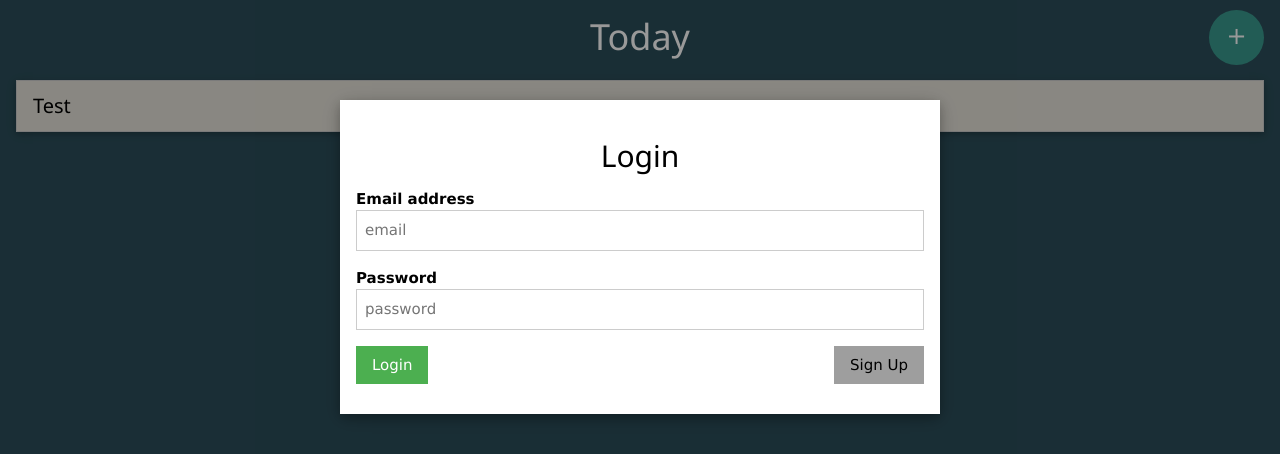
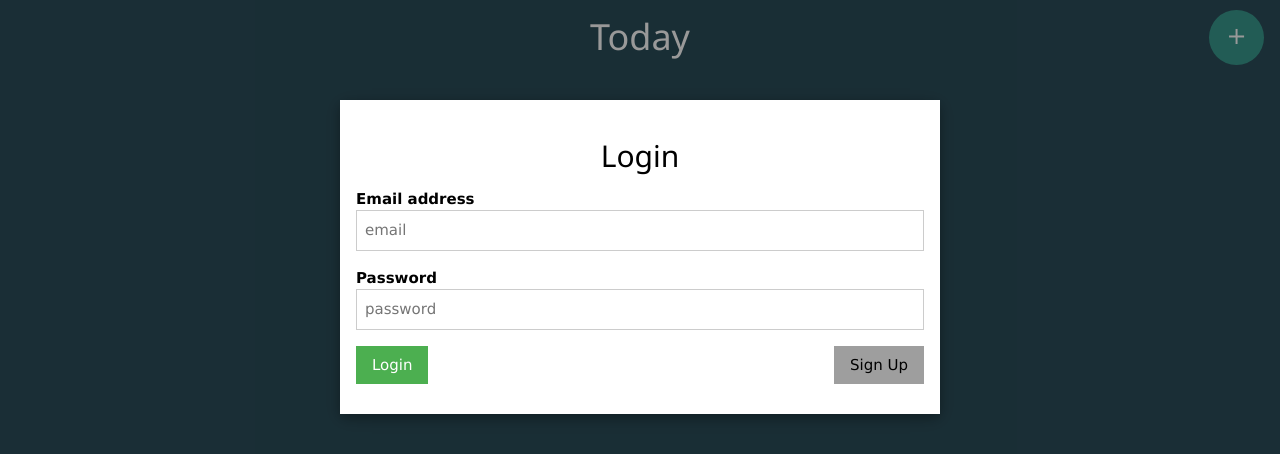
Before and after one commit to thefoxdude/simple-tasks, an Angular app: page / in a window 1280 px wide. Shown: the top 454 px of the page. Built offline with nearby package versions, Linux system fonts and the light colour scheme; what @angular/fire would draw is missing.

Commit message:
Working swipe

```diff
--- a/src/app/app.component.css
+++ b/src/app/app.component.css
@@ -41,7 +41,7 @@ section {
 
 .fox-check {
    font-size: 2em;
-   background-color: green;
+   background-color: #39998E;
    border-radius: 50%;
    color: white;
    position: relative;
--- a/src/app/app.component.html
+++ b/src/app/app.component.html
@@ -24,17 +24,13 @@
          <h1>Today</h1>
          <a class="w3-button w3-large w3-circle w3-xlarge w3-ripple fox-green w3-display-topright" (click)="openModal('taskModal', 'Today')">+</a>
       </div>
-      <div class="w3-card w3-padding w3-hover-shadow task-card" *ngFor="let task of todayTasks" (click)="selectTask(task.id)"
+      <div class="w3-card w3-hover-shadow task-card" *ngFor="let task of todayTasks" (click)="selectTask(task.id)"
       [style.background-color]="task.bgColor" [style.color]="task.color">
-         <h4>{{ task.taskName }}</h4>
-      </div>
-      <div class="w3-card w3-hover-shadow task-card w3-row" (touchstart)="handleTouchStart($event)" (touchmove)="handleTouchMove($event)" (touchend)="handleTouchEnd($event)" >
          <div class="w3-container w3-col fox-check-container w3-display-container" style="width: 50px;">
             <i class="fa fa-check w3-left fox-check fox-green" aria-hidden="true"></i>
          </div>
-
-         <div class="w3-container w3-border draggable-card w3-rest">
-            <h4>Test</h4>
+         <div class="w3-container draggable-card w3-rest">
+            <h4 (touchstart)="handleTouchStart($event)" (touchmove)="handleTouchMove($event, task)" (touchend)="handleTouchEnd($event, task)">{{ task.taskName }}</h4>
          </div>
       </div>
    </section>
--- a/src/app/app.component.ts
+++ b/src/app/app.component.ts
@@ -210,7 +210,8 @@ export class AppComponent implements OnInit, AfterViewInit {
       this.yDown = firstTouch.clientY;
    };
 
-   handleTouchMove(evt) {
+   handleTouchMove(evt: any, task: Task) {
+      if (task.id != null) {
          this.stopBubble(evt);
 
          let xUp = evt.touches[0].clientX;
@@ -218,26 +219,41 @@ export class AppComponent implements OnInit, AfterViewInit {
 
          let xDiff = this.xDown - xUp;
          let yDiff = this.yDown - yUp;
-
+         console.log(xDiff);
          if ( Math.abs( xDiff ) > Math.abs( yDiff ) ) {/*most significant*/
-         if ( xDiff < 0 ) {
+            if ( xDiff < 0 && !task.completed) {
                /* right swipe */
                evt.target.parentNode.style.right = xDiff + 'px';
-            if (xDiff < -10) {
-               console.log(evt.target.parentNode.previousSibling);
+               if (xDiff < -50) {
                   evt.target.parentNode.previousSibling.style.display = 'block';
                   evt.target.parentNode.previousSibling.style.opacity = -.01 * xDiff;
-               // evt.target.parentNode.parentNode.style.backgroundColor = 'green';
+               }
+               if (xDiff < -100) {
+                  if (!evt.target.parentNode.classList.contains('fox-green')) {
+                     evt.target.parentNode.className += ' fox-green';
+                     task.completed = true;
+                     console.log(task);
+                  }
+               }
+            } else {
+               console.log("left swipe");
             }
          }
       }
    };
 
-   handleTouchEnd(evt) {
+   handleTouchEnd(evt: any, task: Task) {
+      if (task.id != null) {
          console.log("ended");
          evt.target.parentNode.style.right = '0px';
+         if (!task.completed) {
             evt.target.parentNode.previousSibling.style.display = 'none';
+         } else if (task.completed) {
+            task.bgColor = '#39998E';
+            task.color = 'white';
+         }
          this.xDown = null;
          this.yDown = null;
       }
    }
+}
```
Lines whose indentation alone changed are shown as unchanged.
